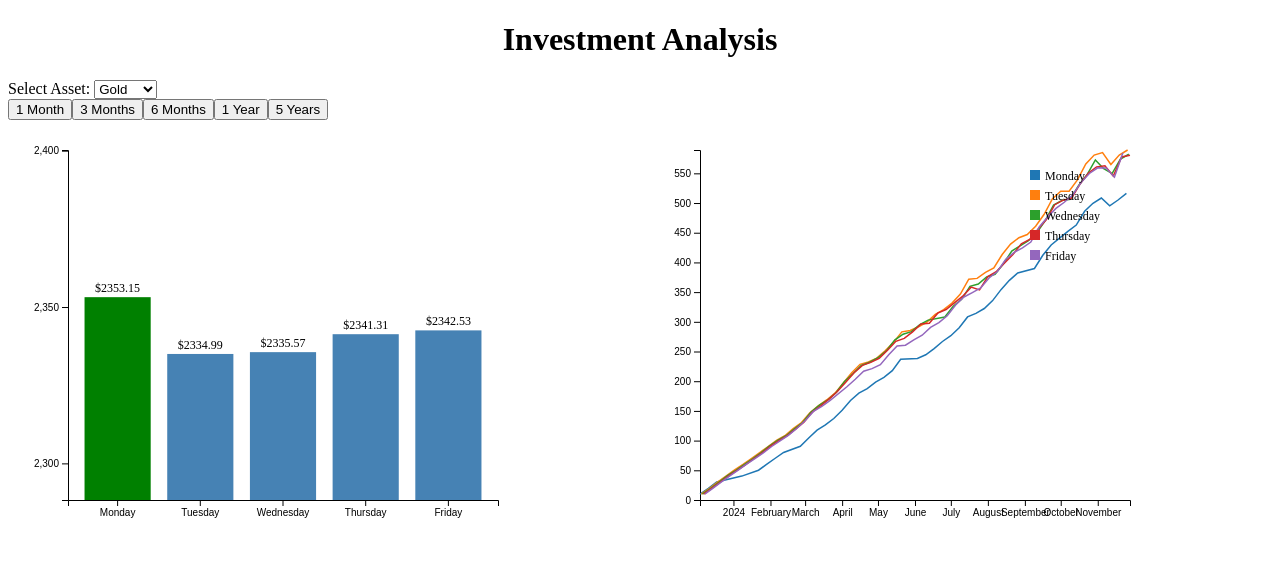
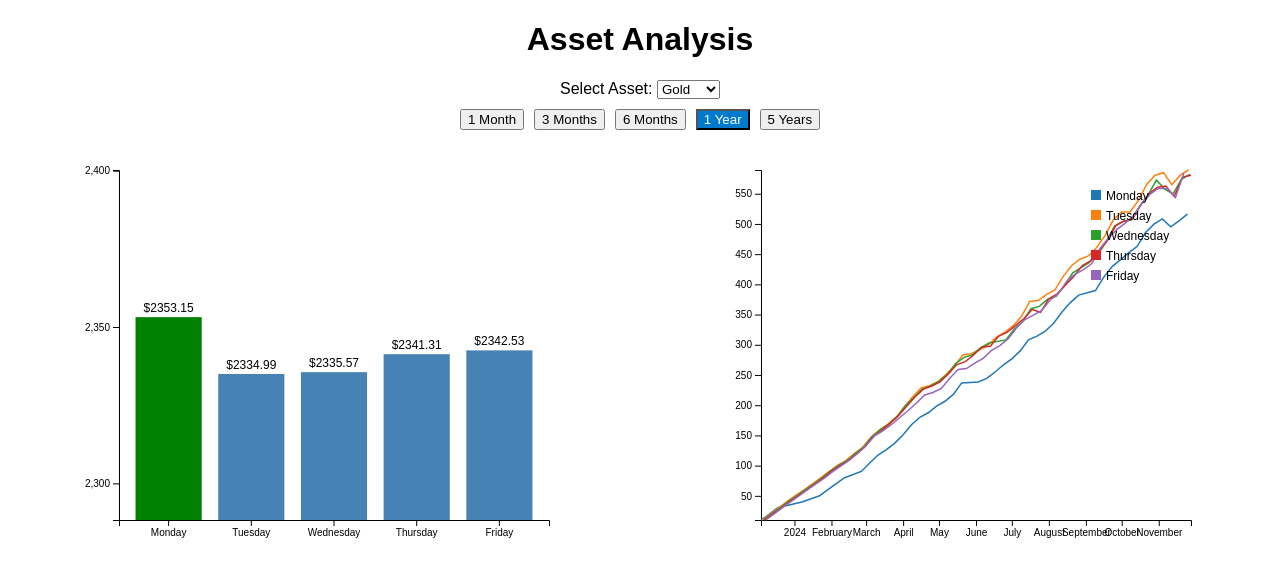
Before and after one commit to nikopastore/recurring-asset-analysis, a Svelte app: page / in a window 1280 px wide. Shown: the top 576 px of the page. Built offline with nearby package versions, Linux system fonts and the light colour scheme.

Commit message:
Update App.svelte

```diff
--- a/src/App.svelte
+++ b/src/App.svelte
@@ -67,7 +67,7 @@
 
         investmentGrowth = daysOfWeek.map((day) => {
             let totalUnits = 0;
-            let totalValue = 0;
+            let totalValue = 10; // Start at $10
             const dailyGrowth = [];
 
             filteredData
@@ -173,7 +173,7 @@
 
         const y = d3
             .scaleLinear()
-            .domain([0, d3.max(investmentGrowth, (d) => d3.max(d.growth, (p) => p.value))])
+            .domain([10, d3.max(investmentGrowth, (d) => d3.max(d.growth, (p) => p.value))])
             .range([height, 0]);
 
         svg.append("g").attr("transform", `translate(0,${height})`).call(d3.axisBottom(x));
@@ -218,27 +218,45 @@
 </script>
 
 <style>
+    .app {
+        text-align: center;
+        font-family: Arial, sans-serif;
+    }
+
+    .dropdown {
+        margin: 10px 0;
+    }
+
+    .button-group {
+        display: flex;
+        justify-content: center;
+        gap: 10px;
+        margin-bottom: 20px;
+    }
+
+    .button-group button.active {
+        background-color: #007acc;
+        color: #fff;
+    }
+
     .charts-container {
         display: flex;
         flex-wrap: wrap;
         justify-content: space-between;
+        gap: 20px;
     }
 
     .chart {
-        flex: 1 1 48%;
-        margin: 10px;
-    }
-
-    .title {
-        text-align: center;
+        flex: 1 1 calc(50% - 10px);
+        min-width: 300px;
     }
 </style>
 
-<div>
-    <h1 class="title">Investment Analysis</h1>
+<div class="app">
+    <h1>Asset Analysis</h1>
 
-    <!-- Asset Dropdown -->
-    <div>
+    <!-- Dropdown -->
+    <div class="dropdown">
         <label for="asset-select">Select Asset:</label>
         <select id="asset-select" on:change={handleAssetChange}>
             {#each assets as asset}
@@ -248,7 +266,7 @@
     </div>
 
     <!-- Time Frame Buttons -->
-    <div>
+    <div class="button-group">
         {#each timeFrames as timeFrame}
             <button
                 class:active={selectedTimeFrame === timeFrame}
```
